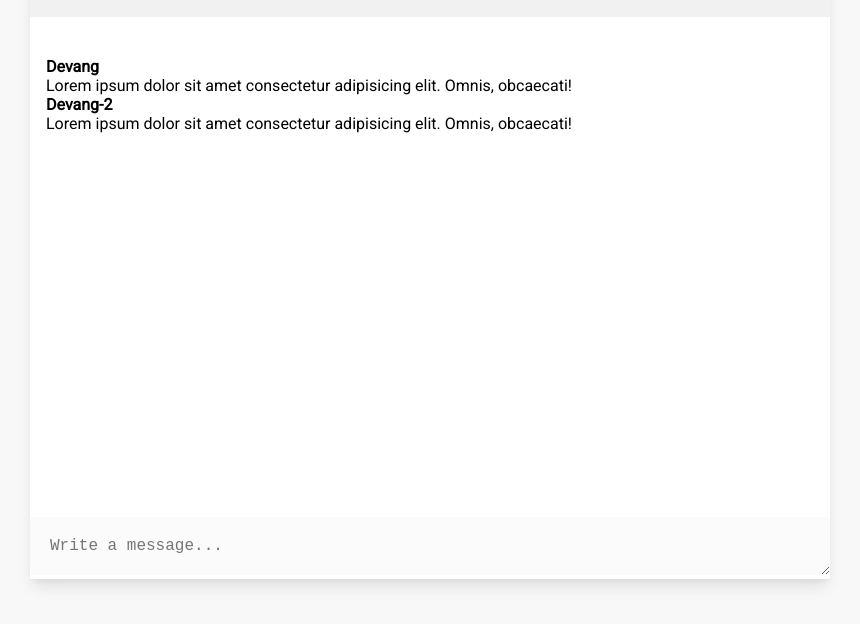
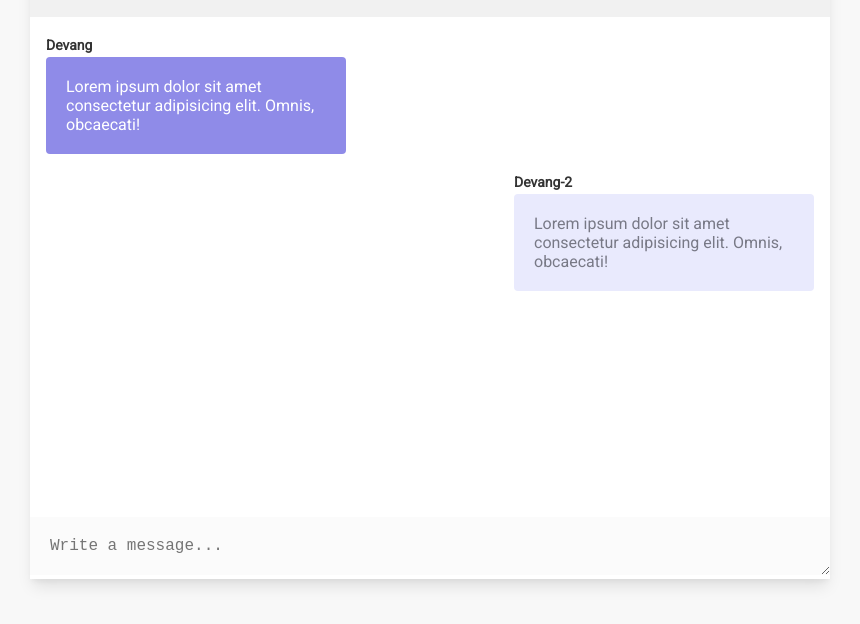
Before and after one commit to Devang2304/The-Achievers-clash-of-codes, a plain HTML site: page index.html in a window 1280 px wide. Shown: the part 134-758 px from the top of the page, without its empty margins (210-1070 px from the left). Drawn offline with Linux system fonts and the light colour scheme; a script that the page names is missing.

Commit message:
bug resolved

```diff
--- a/index.html
+++ b/index.html
@@ -5,7 +5,7 @@
     <meta http-equiv="X-UA-Compatible" content="IE=edge">
     <meta name="viewport" content="width=device-width, initial-scale=1.0">
     <title>ChatWindow</title>
-    <link rel="stylesheet" href="/public/style.css">
+    <link rel="stylesheet" href="/style.css">
 </head>
 <body>
     <section class="chat-section">
@@ -13,12 +13,12 @@
             <h1>ChatWindow</h1>
         </div>
         <div class="message-area">
-            <div class="incoming-message">
+            <div class="incoming message">
                 <h4>Devang</h4>
                 <p>Lorem ipsum dolor sit amet consectetur adipisicing elit. Omnis, obcaecati!</p>
 
             </div>
-            <div class="outgoing-message">
+            <div class="outgoing message">
                 <h4>Devang-2</h4>
                 <p>Lorem ipsum dolor sit amet consectetur adipisicing elit. Omnis, obcaecati!</p>
 
```
